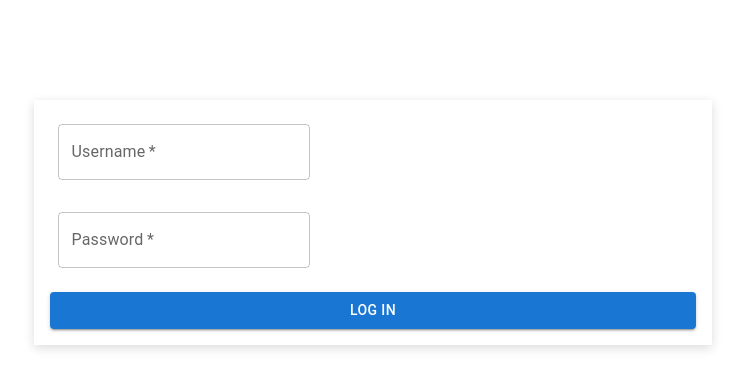
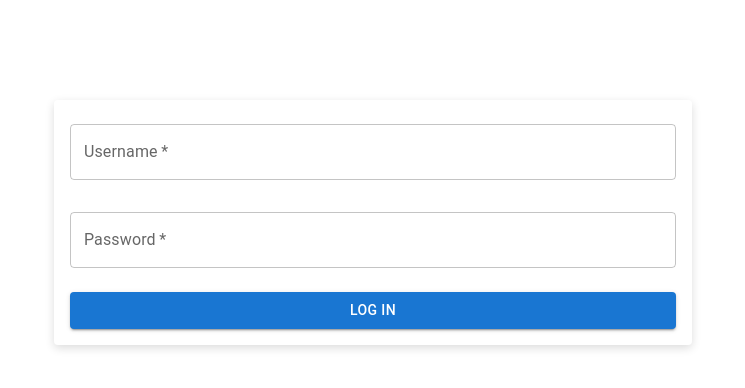
Before and after one commit to AranGit/e-commerce-fe, a Next.js app: page /login in a window 1280 px wide. Shown: the top 388 px of the page, without its empty margins (267-1012 px from the left). Built offline with nearby package versions, Linux system fonts and the light colour scheme.

Commit message:
Override full width of form control

```diff
--- a/src/app/globals.css
+++ b/src/app/globals.css
@@ -24,7 +24,8 @@ h5 {
 
 .card {
   box-sizing: border-box;
-  box-shadow: 0 3px 10px 0 rgba(0,0,0,.14);
+  box-shadow: 0 3px 10px 0 rgba(0, 0, 0, .14);
+  border-radius: 4px;
 }
 
 .product-card:hover .product-card-content {
@@ -43,6 +44,12 @@ h5 {
   background-color: #f05d40;
 }
 
+.MuiFormControl-fullWidth {
+  width: 100% !important;
+  margin-left: 0px !important;
+  margin-right: 0px !important;
+}
+
 .ellipse-text {
   white-space: nowrap;
   overflow: hidden;
```
